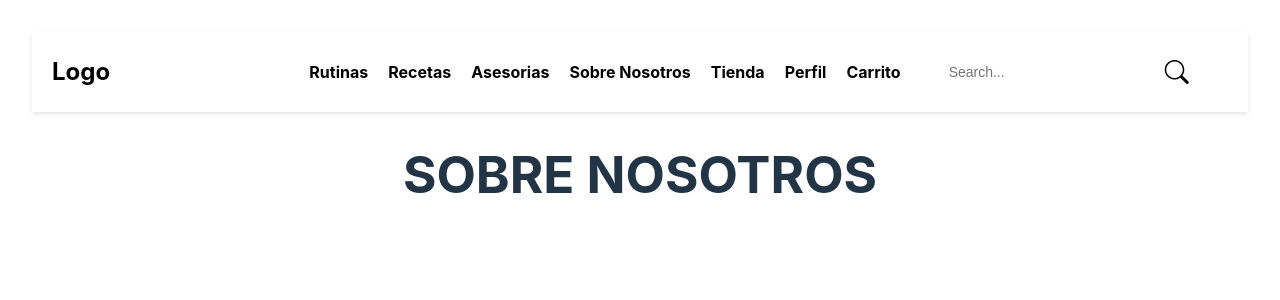
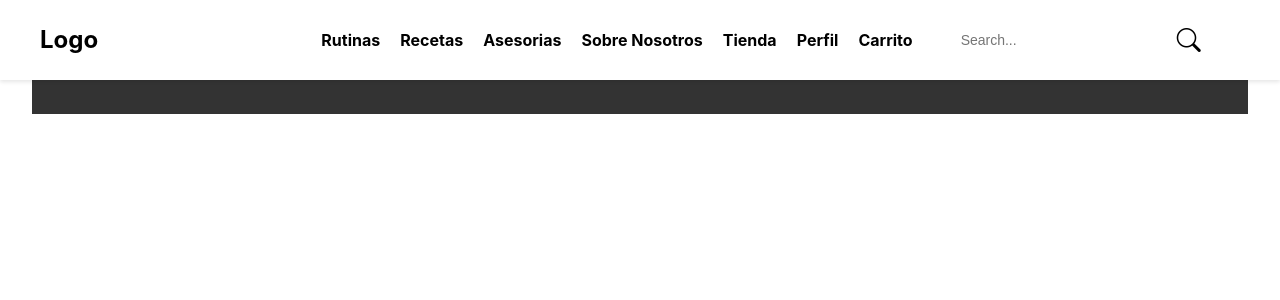
Before and after one commit to Hfq03/M12React, a React (Vite) app in the folder FITCOOK/: page / in a window 1280 px wide. Shown: the top 300 px of the page. Built offline with nearby package versions, Linux system fonts and the light colour scheme.

Commit message:
PAL DAVID

```diff
--- a/FITCOOK/src/layout/Footer.jsx
+++ b/FITCOOK/src/layout/Footer.jsx
@@ -1,5 +1,5 @@
 import  React  from 'react';
-//import './Footer.css'
+import './Footer.css'
 
 export default function Footer() {
   return (
--- a/FITCOOK/src/layout/Header.css
+++ b/FITCOOK/src/layout/Header.css
@@ -22,7 +22,7 @@
     display: flex;
     align-items: center;
     justify-content: center;
-    /* position: absolute; */
+    position: absolute;
     top: 0;
     left: 0;
     width: 100%;
```
